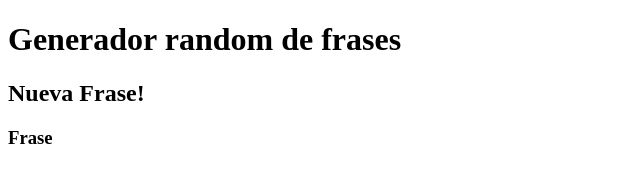
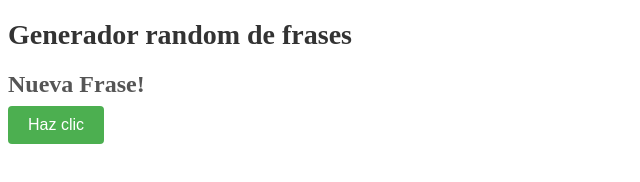
Before and after one commit to amoracoll/RANDOM-MESSAGES, a plain HTML site: page index.html in a window 1280 px wide. Shown: the whole page, without its empty margins (0-640 px from the left). Drawn offline with Linux system fonts and the light colour scheme.

Commit message:
Modificacion general

```diff
--- a/index.html
+++ b/index.html
@@ -1,5 +1,8 @@
 <!DOCTYPE html>
 <html lang="es">
+
+<!--Vinculación estilo CSS-->
+<link rel="stylesheet" href="style.css">
 
 <head>
     <meta charset="UTF-8">
@@ -10,6 +13,6 @@
 <body>
     <h1>Generador random de frases</h1>
     <h2>Nueva Frase!</h2>
-    <h3>Frase</h3>
+    <button onclick="obtenerFraseAleatoria()">Haz clic</button>
 </body>
 </html>
--- a/style.css
+++ b/style.css
@@ -1,11 +1,26 @@
-h1{
-
+h1 {
+    color: #333; /* Color del texto */
+    font-size: 28px; /* Tamaño de la fuente */
+    margin-bottom: 10px; /* Margen inferior */
 }
 
-h2{
-
+h2 {
+    color: #555; /* Color del texto */
+    font-size: 24px; /* Tamaño de la fuente */
+    margin-bottom: 8px; /* Margen inferior */
 }
 
-h3{
+button {
+    padding: 10px 20px;
+    font-size: 16px;
+    cursor: pointer;
+    background-color: #4CAF50;
+    color: #fff;
+    border: none;
+    border-radius: 4px;
+}
 
+/* Cambiar el color del botón al pasar el mouse sobre él */
+button:hover {
+    background-color: #45a049;
 }
```
Also changed, not shown: macro.js (added, +19 -0 lines).
